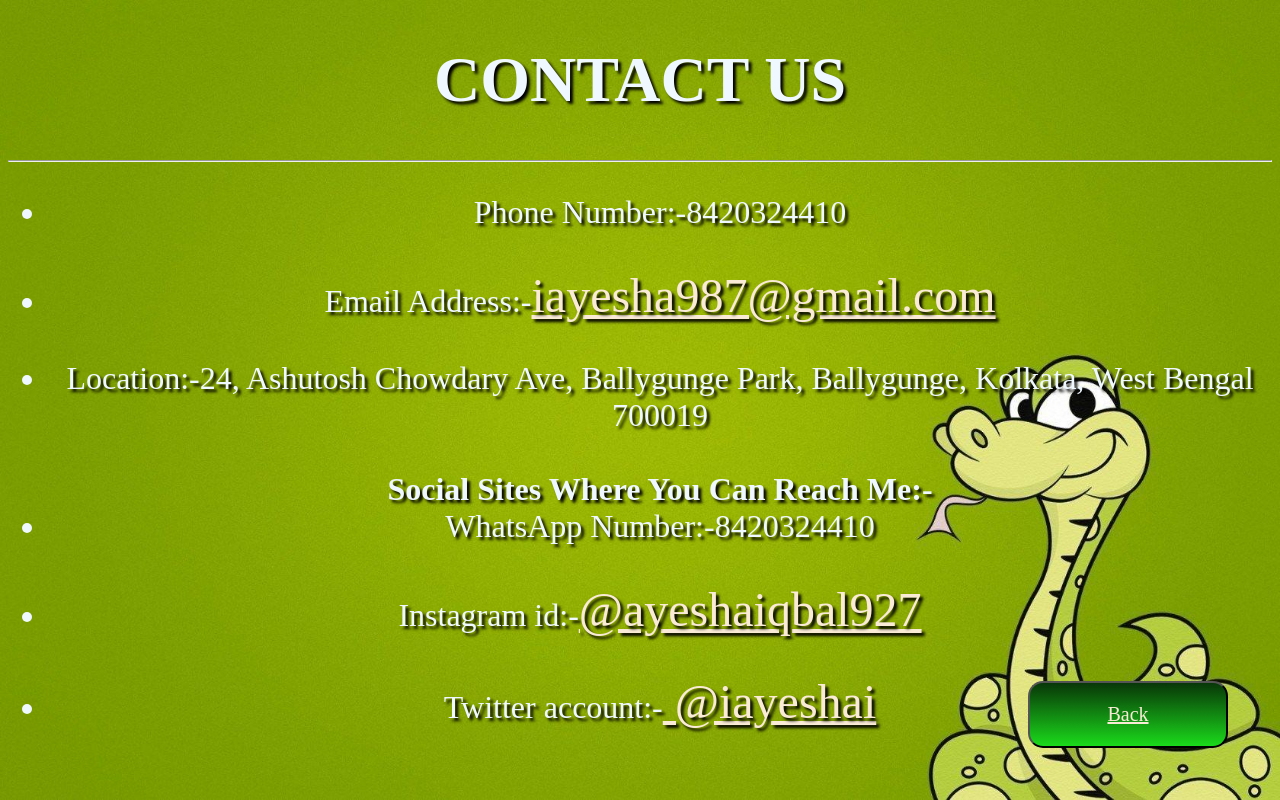
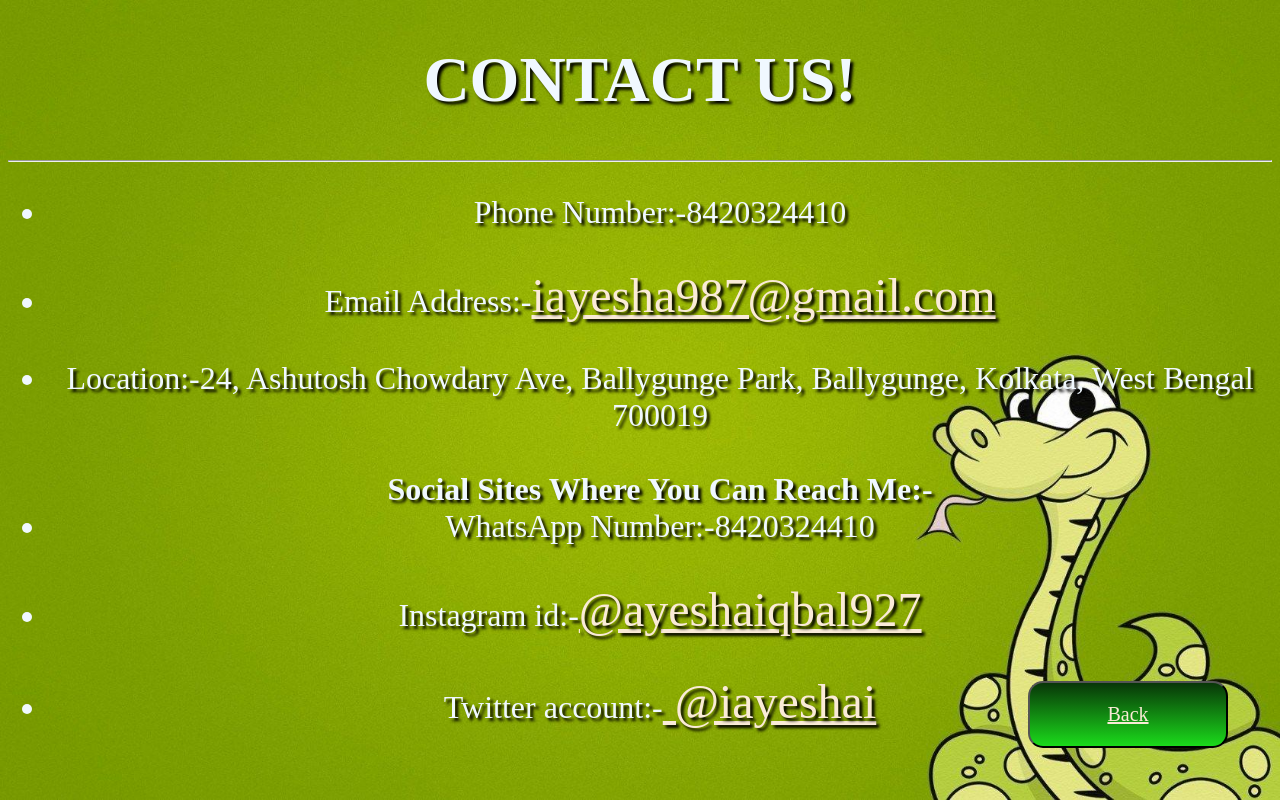
Before and after one commit to aye0013/cont, a plain HTML site: page index.html in a window 1280 px wide. Drawn offline with Linux system fonts and the light colour scheme.

Commit message:
Update index.html

```diff
--- a/index.html
+++ b/index.html
@@ -60,7 +60,7 @@ button a:hover{
 <body>
     <header class="main">
         <!-- <div class="first"> -->
-            <h1>CONTACT US</h1>
+            <h1>CONTACT US!</h1>
 <hr>
         <!-- </div> -->
         <div class="sec">
```
